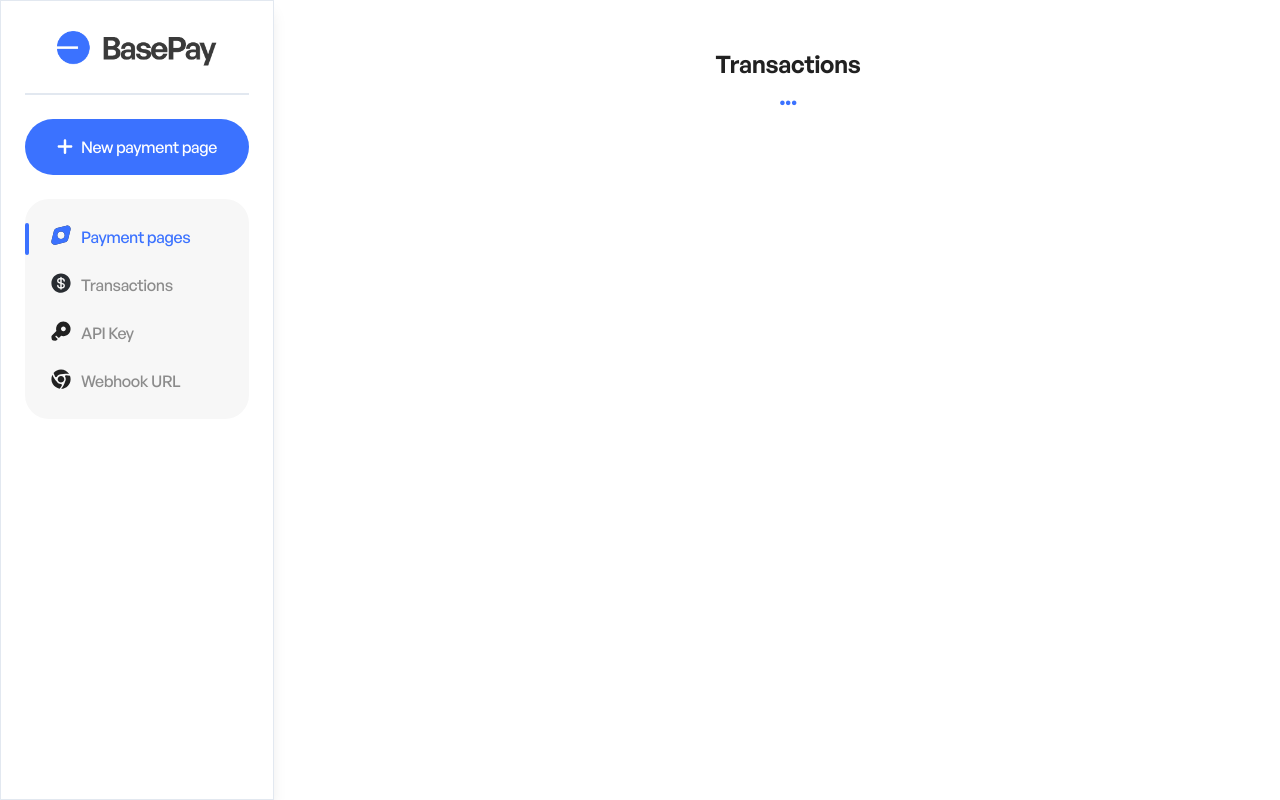
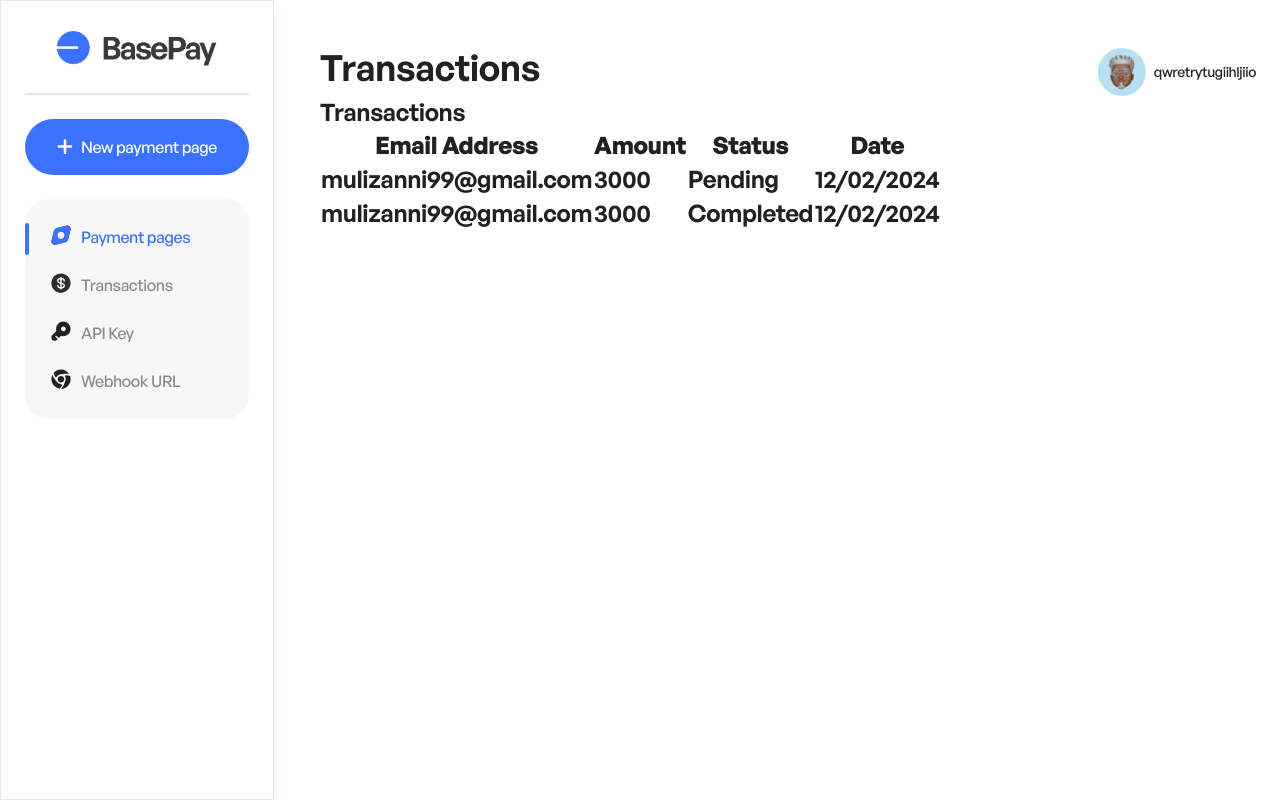
Before and after one commit to okoye-dev/basepay, a Next.js app: page /transactions in a window 1280 px wide. Built offline with nearby package versions, Linux system fonts and the light colour scheme.

Commit message:
created apikey, transcation page, webhook pages

```diff
--- a/app/api-key/layout.tsx
+++ b/app/api-key/layout.tsx
@@ -7,7 +7,7 @@ interface IProps {
 const Layout: FC<IProps> = ({ children }: IProps) => {
   return (
     <div className="flex w-full flex-col items-center text-2xl font-semibold">
-      API Key
+
       {children}
     </div>
   );
--- a/app/api-key/page.tsx
+++ b/app/api-key/page.tsx
@@ -1,9 +1,14 @@
 import React, { FC } from "react";
+import ApiKey from "../../components/ApiKey";
+import Header from "@/components/Header";
 
 interface IProps {}
 
 const APIKey: FC<IProps> = (props) => {
-  return <div className="text-blue">...</div>;
+  return <div className="">
+    <Header name={"API Key"}/>
+    <ApiKey/>
+  </div>;
 };
 
 export default APIKey;
--- a/app/transactions/layout.tsx
+++ b/app/transactions/layout.tsx
@@ -6,8 +6,8 @@ interface IProps {
 
 const Layout: FC<IProps> = ({ children }: IProps) => {
   return (
+
     <div className="flex w-full flex-col items-center text-2xl font-semibold">
-      Transactions
       {children}
     </div>
   );
--- a/app/transactions/page.tsx
+++ b/app/transactions/page.tsx
@@ -1,9 +1,14 @@
 import React, { FC } from "react";
+import Transcations from "../../components/TranscationList"
+import Header from "@/components/Header";
 
 interface IProps {}
 
 const Transactions: FC<IProps> = (props) => {
-  return <div className="text-blue">...</div>;
+  return <div className="text-black w-full">
+    <Header name={"Transactions"}/>
+    <Transcations/>
+  </div>;
 };
 
 export default Transactions;
--- a/app/webhook-url/layout.tsx
+++ b/app/webhook-url/layout.tsx
@@ -7,7 +7,7 @@ interface IProps {
 const Layout: FC<IProps> = ({ children }: IProps) => {
   return (
     <div className="flex w-full flex-col items-center text-2xl font-semibold">
-      Webhook URL {children}
+      {children}
     </div>
   );
 };
--- a/app/webhook-url/page.tsx
+++ b/app/webhook-url/page.tsx
@@ -1,9 +1,14 @@
 import React, { FC } from "react";
+import Webhook from "../../components/WebHook";
+import Header from "@/components/Header";
 
 interface IProps {}
 
 const WebhookURL: FC<IProps> = (props) => {
-  return <div className="text-blue">...</div>;
+  return (<div className="">
+    <Header name={"Webhook URL"}/>
+    <Webhook/>
+  </div>);
 };
 
 export default WebhookURL;
--- /dev/null
+++ b/components/ApiKey.tsx
@@ -0,0 +1,54 @@
+
+'use client'
+import React, { FC, useState } from "react";
+import Key from "../app/assets/key.svg";
+import Image from 'next/image'
+
+
+// interface IProps {
+//   apiKey: string;
+// }
+
+
+const ApiKey = () => {
+    const [isCopied, setIsCopied] = useState(false);
+    const apiKey = "www.basepay.com/APIKey/78ehu8"
+    const handleCopy = async () => {
+        try {
+          await navigator.clipboard.writeText(apiKey);
+          setIsCopied(true);
+          setTimeout(() => setIsCopied(false), 2000);
+        } catch (err) {
+          console.error('Failed to copy text: ', err);
+        }
+      };
+  return (
+    <div className="text-sm text-center mt-8 flex w-full justify-center rounded-3xl border p-10 font-light text-black">
+      <div className="w-[80%] flex flex-col align-middle justify-center gap-4">
+        <Image className="self-center" src={Key} alt="" />
+        <p>
+        Your API Key is ready! You can now start using it to plug into other third party integrations
+        </p>
+        <div>
+          <div className="text-sm mt-8 flex w-full justify-between rounded-full border py-2 pl-10 font-bold text-black">
+            <input
+              placeholder="api key"
+              type="text"
+              value={apiKey}
+              readOnly
+            />
+            <div className="text-blue flex gap-4">
+
+            <button className="px-6 py-2 bg-[#3B72FF1A] rounded-full" onClick={handleCopy}>
+              {isCopied ? "Copied!" : "Copy"}
+            </button>
+
+            </div>
+          </div>
+        </div>
+      </div>
+    </div>
+  );
+};
+
+export default ApiKey;
--- /dev/null
+++ b/components/Header.tsx
@@ -0,0 +1,20 @@
+"use client";
+import React, { useState } from "react";
+import Profile from "../app/assets/profile-pic.svg";
+import Image from "next/image";
+
+const Header = ({name}) => {
+  const [address, setAddress] = useState("qwretrytugiihljiio");
+
+  return (
+    <div className="flex w-full justify-between">
+      <h1 className="text-4xl">{name}</h1>
+      <div className="flex justify-between gap-2 align-middle">
+        <Image src={Profile} alt="" />
+        <p className="h-fit text-sm font-medium self-center">{address}</p>
+      </div>
+    </div>
+  );
+};
+
+export default Header;
--- /dev/null
+++ b/components/TranscationList.tsx
@@ -0,0 +1,45 @@
+// transactions.js
+'use client'
+export default function Transactions() {
+    const transactionData = [
+      {
+        emailAddress: "mulizanni99@gmail.com",
+        amount: 3000,
+        status: "Pending",
+        date: "12/02/2024"
+      },
+      {
+        emailAddress: "mulizanni99@gmail.com",
+        amount: 3000,
+        status: "Completed",
+        date: "12/02/2024"
+      },
+      // Add the rest of the transaction data
+    ];
+
+    return (
+      <div>
+        <h1>Transactions</h1>
+        <table>
+          <thead>
+            <tr>
+              <th>Email Address</th>
+              <th>Amount</th>
+              <th>Status</th>
+              <th>Date</th>
+            </tr>
+          </thead>
+          <tbody>
+            {transactionData.map((transaction, index) => (
+              <tr key={index}>
+                <td>{transaction.emailAddress}</td>
+                <td>{transaction.amount}</td>
+                <td>{transaction.status}</td>
+                <td>{transaction.date}</td>
+              </tr>
+            ))}
+          </tbody>
+        </table>
+      </div>
+    );
+  }
--- /dev/null
+++ b/components/WebHook.tsx
@@ -0,0 +1,54 @@
+"use client";
+import React, { FC, useState } from "react";
+import Key from "../app/assets/globe.svg";
+import Image from 'next/image'
+
+// interface IProps {
+//   apiKey: string;
+// }
+
+const WebHook = () => {
+  const [isCopied, setIsCopied] = useState(false);
+  const webHookKey = "www.basepay.com/WebhookUR.L_an..";
+  const handleCopy = async () => {
+    try {
+      await navigator.clipboard.writeText(apiKey);
+      setIsCopied(true);
+      setTimeout(() => setIsCopied(false), 2000);
+    } catch (err) {
+      console.error("Failed to copy text: ", err);
+    }
+  };
+  return (
+    <div className="text-sm text-center mt-8 flex w-full justify-center rounded-3xl border p-10 font-light text-black">
+      <div className="w-[80%] flex flex-col align-middle justify-center gap-4">
+        <Image className="self-center" src={Key} alt="" />
+        <p>
+          Your Webhook URL is ready! You can now start using it to plug into
+          other third party integrations
+        </p>
+        <div>
+          <div className="text-sm mt-8 flex w-full justify-between rounded-full border py-2 pl-10 font-bold text-black">
+            <input
+              placeholder="api key"
+              type="text"
+              value={webHookKey}
+              readOnly
+            />
+            <div className="text-blue flex gap-4">
+
+            <button className="px-4 py-2 bg-[#3B72FF1A] rounded-full" onClick={handleCopy}>
+              {isCopied ? "Copied!" : "Copy"}
+            </button>
+            <button className="px-4 py-2 bg-[#3B72FF1A] rounded-full" onClick={handleCopy}>
+              {isCopied ? "Copied!" : "Copy"}
+            </button>
+            </div>
+          </div>
+        </div>
+      </div>
+    </div>
+  );
+};
+
+export default WebHook;
```
